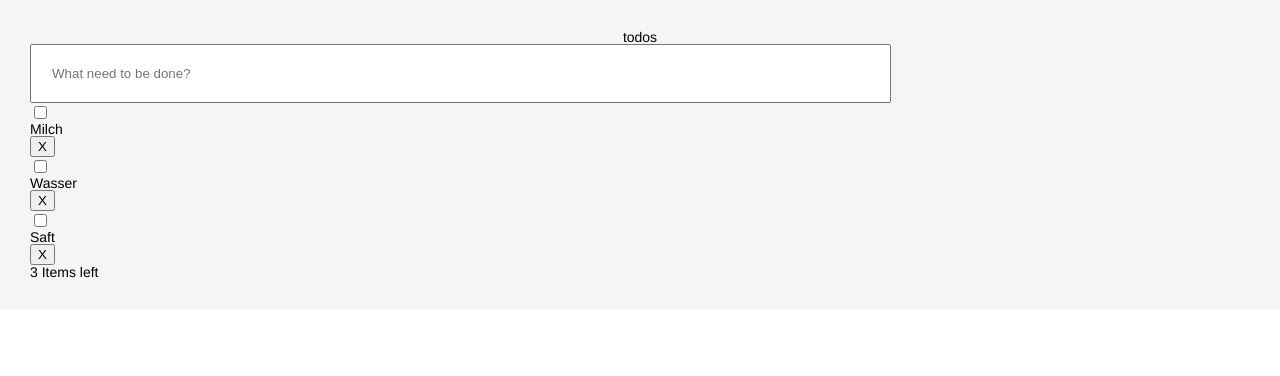
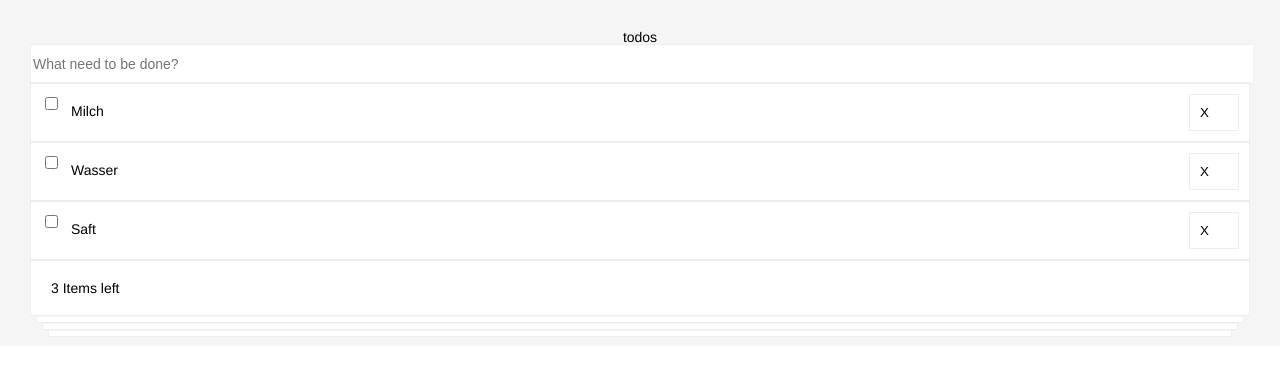
Before and after one commit to TetyanaKoch/dev, a website: page todo/index.html in a window 1280 px wide. Drawn offline with Linux system fonts and the light colour scheme.

Commit message:
Hausaufgaben kontrolliren

```diff
--- a/todo/scss/components/_enter_footer.scss
+++ b/todo/scss/components/_enter_footer.scss
@@ -1,14 +1,29 @@
 .footer{
   position: relative;
 }
-.padded {
+
+.enter, .footer {
+  border: $border-color;
+  background-color: $color-list;
+}
+
+.enter > input {
+  height: 2.5em;
+  font-size: 1em;
+  width: 100%;
+  border:none;
+}
+.footer {
+  position: relative;
+
+  &__padded {
     padding: 20px;
-}
-.pile {
+
+    &--pile {
       position: absolute;
       height: 5px;
       width: 99%;
-  bottom:-8px;
+      bottom: -8px;
       border-bottom-right-radius: 2px;
       border-bottom-left-radius: 2px;
       margin-left: 5px;
@@ -16,3 +31,5 @@
       border: $border-color;
       border-top: 0;
     }
+  }
+}
--- /dev/null
+++ b/todo/scss/components/_list.scss
@@ -0,0 +1,36 @@
+.list {
+  padding: 0;
+  margin: 0;
+
+  &__item {
+    display: flex;
+    list-style-type: none;
+    border: $border-color;
+    background-color: $color-list;
+    padding: 10px;
+  }
+
+  &__item--checkbox {
+
+  }
+
+  &__item--text {
+    flex-grow: 2;
+    margin:{
+      left: 10px;
+      top: 10px;
+    }
+  }
+}
+
+.list__item button {
+  width: 50px;
+  border: $border-color;
+
+  transition: {
+    property: all;
+    duration: 0.5s;
+    delay: 0.3s;
+    timing-function:ease-in;
+  }
+}
--- a/todo/scss/main.scss
+++ b/todo/scss/main.scss
@@ -12,7 +12,7 @@ $color-list:#ffffff;
  */
 
 // @import "components/sample";
-// @import "components/list";
+@import "components/list";
 @import "components/enter_footer";
 @import "components/button";
 
```
Also changed, not shown: todo/assets/css/main.css. Lines whose indentation alone changed are shown as unchanged.
